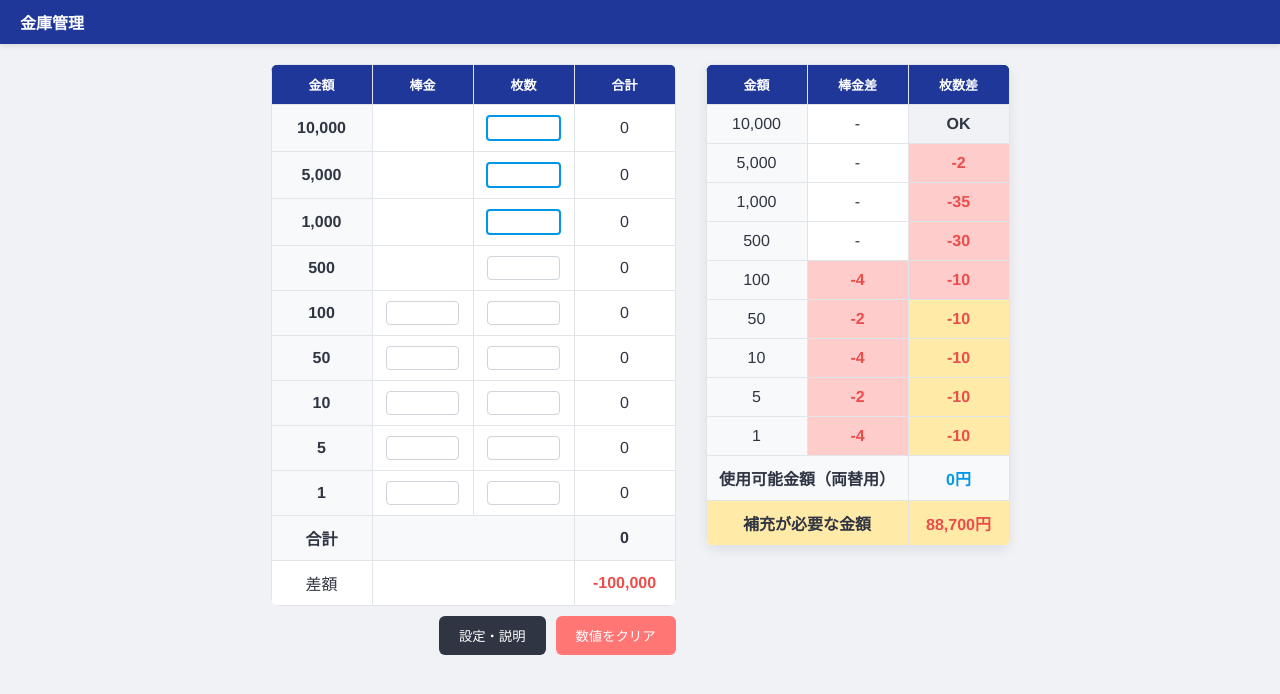
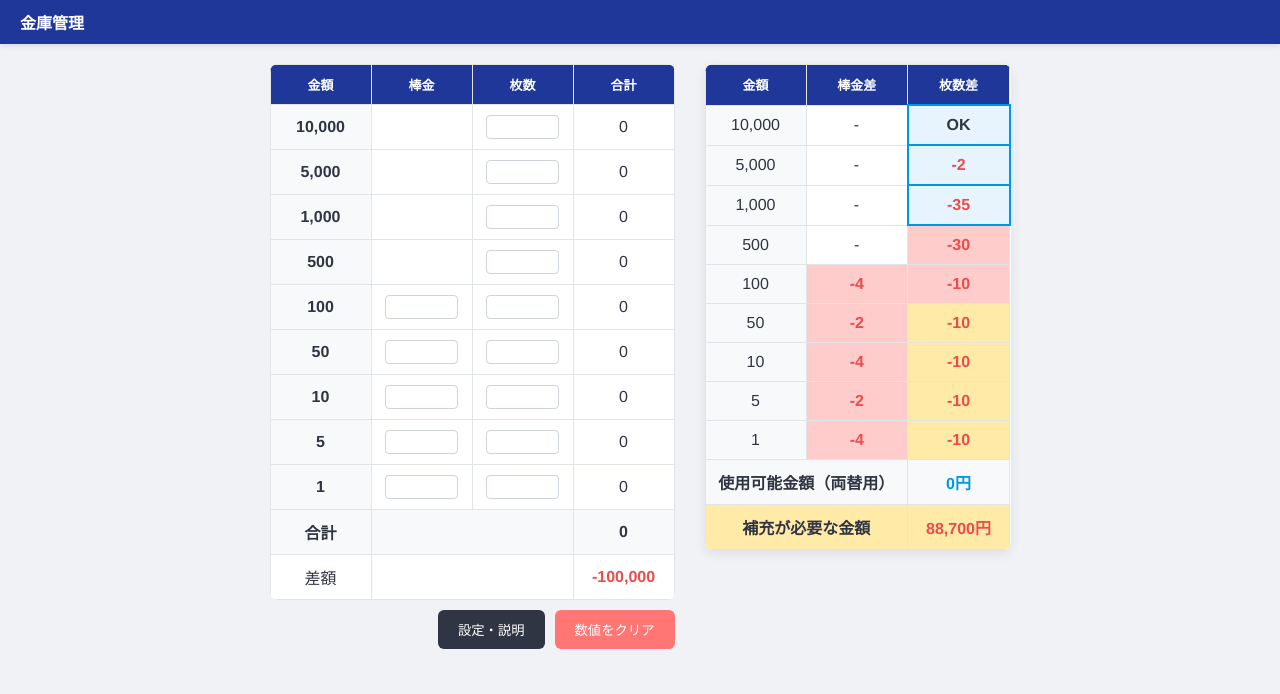
Before and after one commit to studentuser-cpu/kinko-app-final, a website: page public/index.html in a window 1280 px wide. Drawn offline with Linux system fonts and the light colour scheme.

Commit message:
Add availability class to exchange preview cells

```diff
--- a/public/index.html
+++ b/public/index.html
@@ -91,8 +91,9 @@ input[type="number"] { width: 65px; }
 .settings-table-wrapper { flex: 1; min-width: 320px; overflow-x: auto; background: #fff; border: 1px solid #e1e4e8; border-radius: 8px; padding: 15px; box-shadow: 0 2px 8px rgba(0,0,0,0.05); }
 .settings-table-wrapper h4 { margin-top: 0; color: #1e3799; display: flex; align-items: center; gap: 8px; }
 
-/* ⬇︎ メイン画面の両替使用オン時の入力枠CSS ⬇︎ */
-.avail-active {
+/* ⬇︎ 両替表の両替使用オン時のセルCSS ⬇︎ */
+td.avail-active {
+  background-color: #e8f4fd !important;
   border: 2px solid #0097e6 !important;
 }
 </style>
@@ -298,15 +299,16 @@ function calculate() {
     const bIn = document.querySelector(`.in-bar[data-price="${price}"]`);
     const cIn = document.querySelector(`.in-coin[data-price="${price}"]`);
 
-    // ▼ ここに追加：設定に応じて入力欄にクラスを付け外し ▼
-    if (bIn) { if (s.isAvailB) bIn.classList.add('avail-active'); else bIn.classList.remove('avail-active'); }
-    if (cIn) { if (s.isAvailC) cIn.classList.add('avail-active'); else cIn.classList.remove('avail-active'); }
-
     const barVal = Number(bIn?.value || 0);
     const coinVal = Number(cIn?.value || 0);
     currentInputs[price] = { b: bIn?.value || "", c: cIn?.value || "" };
     const rowEx = document.querySelector(`#exchangeBody tr[data-row-price="${price}"]`);
     const bCell = rowEx.children[1]; const cCell = rowEx.children[2];
+
+    // ▼ 今回の変更：両替用プレビュー表のセルにクラスを付与 ▼
+    if (bCell) { if (s.isAvailB) bCell.classList.add('avail-active'); else bCell.classList.remove('avail-active'); }
+    if (cCell) { if (s.isAvailC) cCell.classList.add('avail-active'); else cCell.classList.remove('avail-active'); }
+
     let rowAmount = (s.bMode !== "none" || s.cMode !== "none") ? ((barVal * s.perBar) + coinVal) * price : 0;
     currentTotal += rowAmount;
     document.getElementById(`sum-${price}`).innerText = rowAmount.toLocaleString();
@@ -315,6 +317,8 @@ function calculate() {
       const dBar = barVal - s.tBar;
       bCell.innerText = dBar > 0 ? "+" + dBar : (dBar < 0 ? dBar : "OK");
       bCell.className = dBar > 0 ? "txt-plus" : (dBar < 0 ? `txt-minus ${s.bMode}` : "txt-ok bg-ok");
+      // 先ほど付与したクラスが上書きされないように再追加
+      if (s.isAvailB) bCell.classList.add('avail-active');
       if(dBar > 0 && s.isAvailB) availableMoney += dBar * s.perBar * price;
       if(dBar < 0 && s.bMode === "bg-red") needMoney += Math.abs(dBar) * s.perBar * price;
     } else bCell.innerText = "-";
@@ -323,6 +327,8 @@ function calculate() {
       const dCoin = coinVal - s.tCoin;
       cCell.innerText = dCoin > 0 ? "+" + dCoin : (dCoin < 0 ? dCoin : "OK");
       cCell.className = dCoin > 0 ? "txt-plus" : (dCoin < 0 ? `txt-minus ${s.cMode}` : "txt-ok bg-ok");
+      // 先ほど付与したクラスが上書きされないように再追加
+      if (s.isAvailC) cCell.classList.add('avail-active');
       if(dCoin > 0 && s.isAvailC) availableMoney += dCoin * price;
       if(dCoin < 0 && s.cMode === "bg-red") needMoney += Math.abs(dCoin) * price;
     } else cCell.innerText = "-";
```
